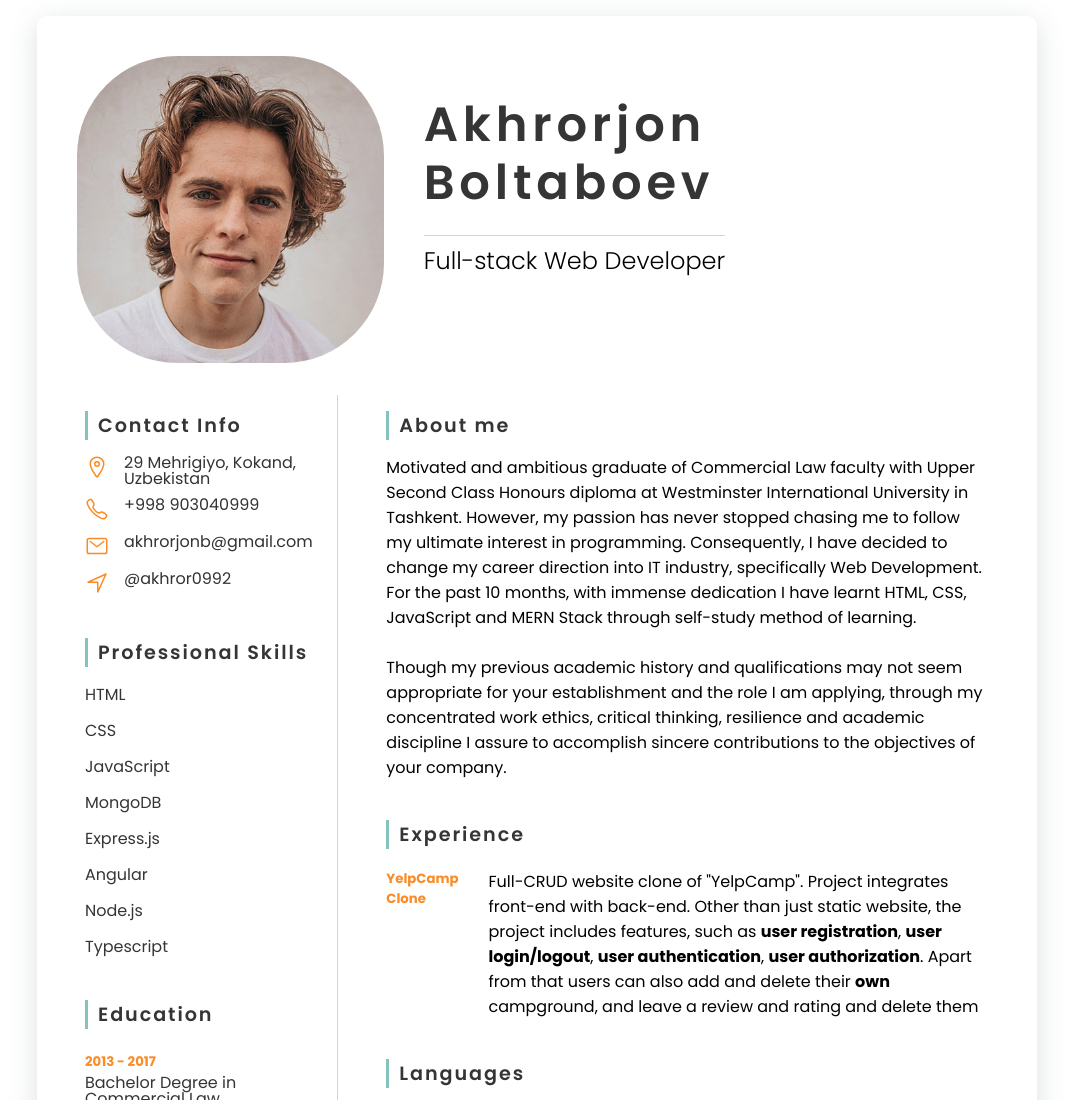
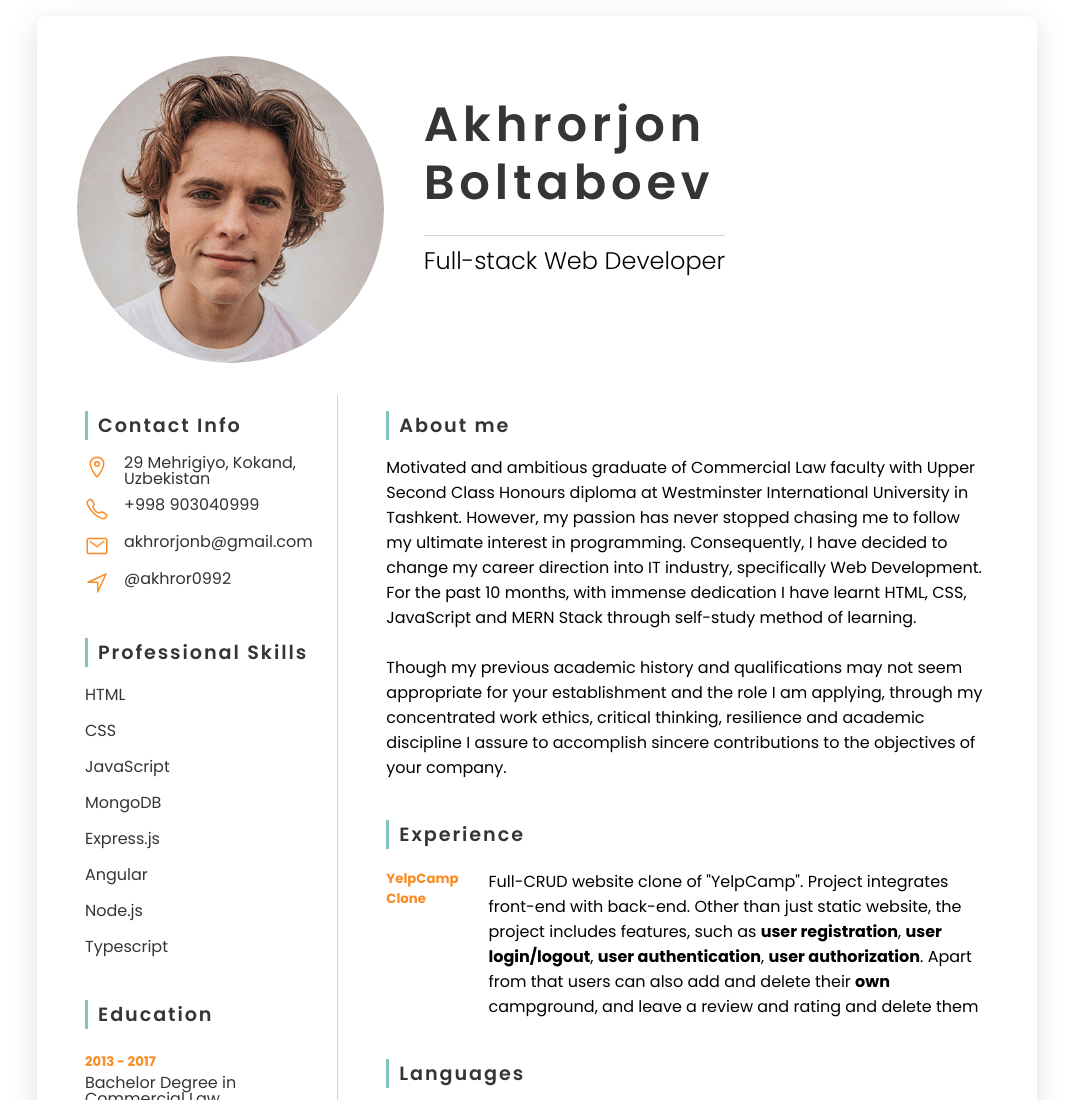
Before and after one commit to wuffpuff/rsschool-cv, a plain HTML site: page index.html in a window 1280 px wide. Shown: the top 1100 px of the page, without its empty margins (103-1176 px from the left). Drawn offline with nearby package versions, Linux system fonts and the light colour scheme.

Commit message:
refactor: change border radius of profile image

```diff
--- a/style.css
+++ b/style.css
@@ -45,7 +45,7 @@ header .image-box {
 header .image-box img {
     max-width: 100%;
     height: auto;
-    border-radius: 100px;
+    border-radius: 250px;
 }
 
 header .profile-name {
```
